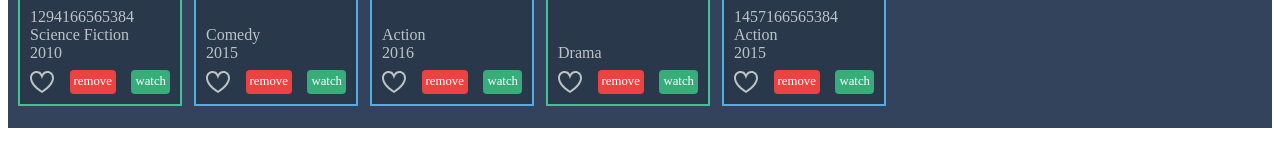
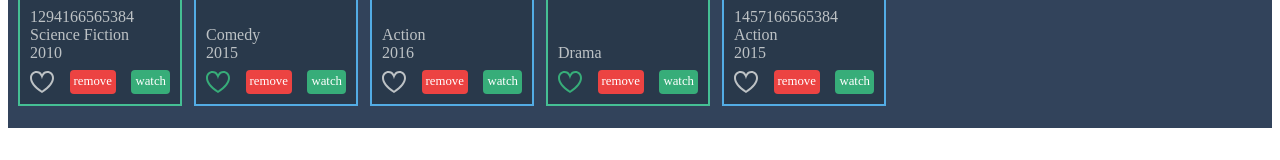
Before and after one commit to maurajoglekar/Angular-media-watch, an Angular app: page / in a window 1280 px wide. Shown: the part 280-440 px from the top of the page. Built offline with nearby package versions, Linux system fonts and the light colour scheme.

Commit message:
custom directives

```diff
--- a/src/app/app.module.ts
+++ b/src/app/app.module.ts
@@ -5,12 +5,14 @@ import { AppRoutingModule } from './app-routing.module';
 import { AppComponent } from './app.component';
 import { MediaItemComponent } from './media-item/media-item.component';
 import { MediaItemListComponent } from './media-item-list/media-item-list.component';
+import { FavoriteDirective } from './favorite.directive';
 
 @NgModule({
   declarations: [
     AppComponent,
     MediaItemComponent,
-    MediaItemListComponent
+    MediaItemListComponent,
+    FavoriteDirective
   ],
   imports: [
     BrowserModule,
--- /dev/null
+++ b/src/app/favorite.directive.ts
@@ -0,0 +1,18 @@
+import { Directive, HostBinding, HostListener, Input } from '@angular/core';
+
+@Directive({
+  selector: '[mwFavorite]'
+})
+export class FavoriteDirective {
+  @HostBinding('class.is-favorite') isFavorite = true;
+  @HostBinding('class.is-favorite-hovering') hovering = false;
+  @HostListener('mouseenter') onMouseEnter() {
+      this.hovering = true;
+  }
+  @HostListener('mouseleave') onMouseLeave() {
+    this.hovering = false;
+}
+  @Input() set mwFavorite(value) {
+     this.isFavorite = value;
+  }
+}
--- a/src/app/media-item/media-item.component.html
+++ b/src/app/media-item/media-item.component.html
@@ -9,7 +9,7 @@
 <div>{{mediaItem.category}}</div>
 <div>{{mediaItem.year}}</div>
 <div class="tools">
-  <svg class="favorite" xmlns="http://www.w3.org/2000/svg" viewBox="0 0 24 24">
+  <svg [mwFavorite]="mediaItem.isFavorite" class="favorite" xmlns="http://www.w3.org/2000/svg" viewBox="0 0 24 24">
     <path d="M12 9.229c.234-1.12 1.547-6.229 5.382-6.229 2.22 0 4.618 1.551 4.618 5.003 0 3.907-3.627 8.47-10 12.629-6.373-4.159-10-8.722-10-12.629 0-3.484 2.369-5.005 4.577-5.005 3.923 0 5.145 5.126 5.423 6.231zm-12-1.226c0 4.068 3.06 9.481 12 14.997 8.94-5.516 12-10.929 12-14.997 0-7.962-9.648-9.028-12-3.737-2.338-5.262-12-4.27-12 3.737z"
     />
   </svg>
```
